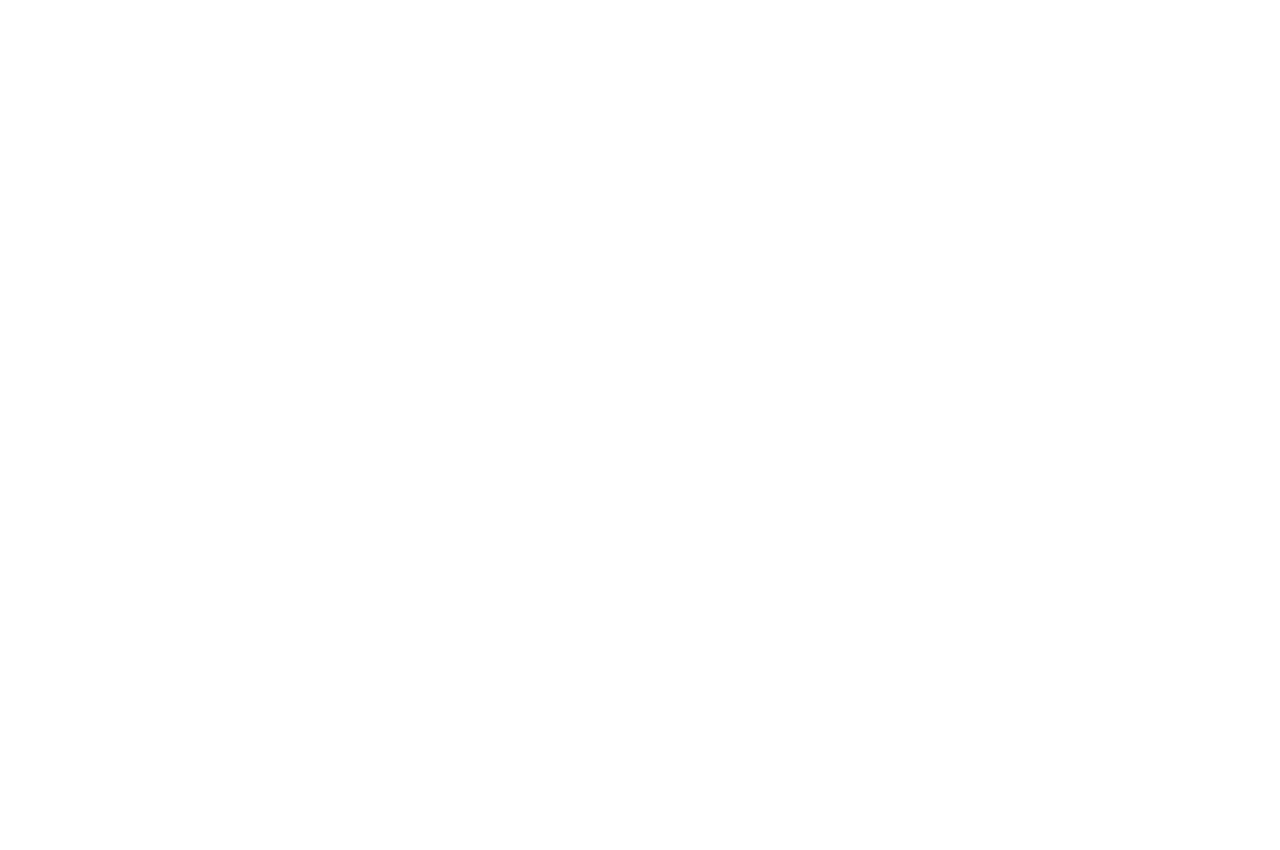
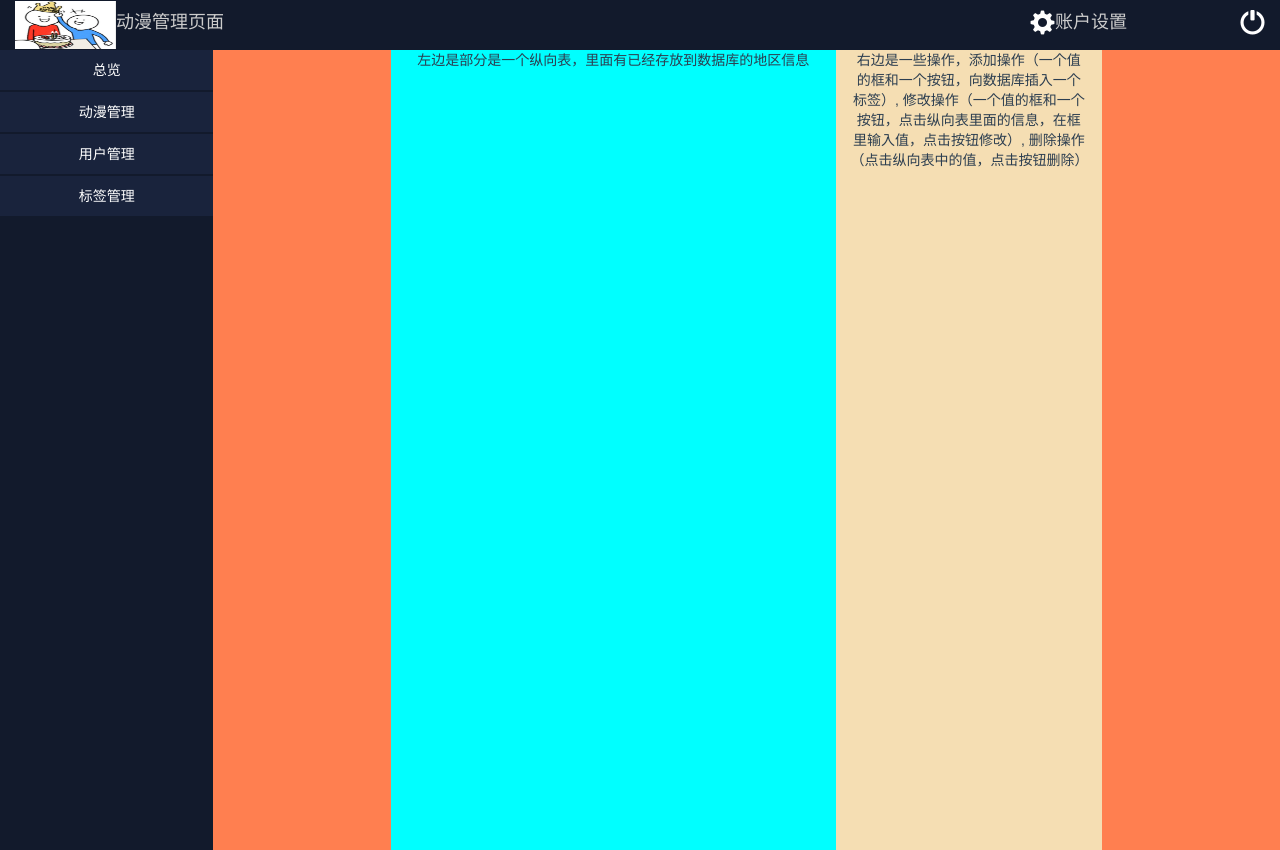
Before and after one commit to ChenZiWen66/AnimeProject, a Vue app in the folder web/: page /manage/ZoneManage in a window 1280 px wide. Before the commit the page ends 800 px from the top, so only its background shows below. Built offline with nearby package versions, Linux system fonts and the light colour scheme; a small style sheet from the web is missing.

Commit message:
1.添加了左侧菜单栏对应的右侧界面（目前是空的） 2.规划了地区管理界面的布局

```diff
--- a/web/src/components/Management/LeftMenu.vue
+++ b/web/src/components/Management/LeftMenu.vue
@@ -3,50 +3,35 @@
         <ul class="nav nav-default nav-stacked">
             <li role="presentation"><a href="#">总览</a></li>
             <li role="presentation">
-                <a href="#" class="dropdown-toggle" @click="mubiaobiaozhun = !mubiaobiaozhun">目标标准</a>
+                <a href="#" class="dropdown-toggle" @click="animeManageActive = !animeManageActive">动漫管理</a>
                 <transition name="sub-comments">
-                    <ul class="submenu" v-show="mubiaobiaozhun">
+                    <ul class="submenu" v-show="animeManageActive">
                         <li>
-                            <a href="#">
-                                规划管理
+                            <a href="#" @click="$router.push('/manage/AnimeInfoManagement')">
+                                动漫信息管理
                             </a>
                         </li>
                         <li>
-                            <a href="#">
-                                指标库
+                            <a href="#" @click="$router.push('/manage/UploadAnime')">
+                                上传动漫
                             </a>
                         </li>
                     </ul>
                 </transition>
             </li>
-            <li role="presentation"><a href="#">流程管理</a></li>
+            <li role="presentation"><a href="#">用户管理</a></li>
             <li role="presentation">
-                <a href="#" class="dropdown-toggle" @click="mubiaokaohe = !mubiaokaohe">目标考核管理</a>
+                <a href="#" class="dropdown-toggle" @click="tagManageActive = !tagManageActive">标签管理</a>
                 <transition name="sub-comments">
-                    <ul class="submenu" v-show="mubiaokaohe">
+                    <ul class="submenu" v-show="tagManageActive">
                         <li>
-                            <a href="#">
-                                考核基础设置
+                            <a href="#" @click="$router.push('/manage/ZoneManage')">
+                                地区设置
                             </a>
                         </li>
                         <li>
-                            <a href="#">
-                                考核体系与规划管理
-                            </a>
-                        </li>
-                        <li>
-                            <a href="#">
-                                目标考核
-                            </a>
-                        </li>
-                        <li>
-                            <a href="#">
-                                目标考核总览
-                            </a>
-                        </li>
-                        <li>
-                            <a href="#">
-                                服务基层测评
+                            <a href="#" @click="$router.push('/manage/TypeManage')">
+                                分类设置
                             </a>
                         </li>
                     </ul>
@@ -62,8 +47,8 @@
         name: "LeftMenu",
         data() {
             return {
-                mubiaobiaozhun: false,
-                mubiaokaohe: false
+                animeManageActive: false,
+                tagManageActive: false
             }
         },
         methods: {}
--- a/web/src/router/index.js
+++ b/web/src/router/index.js
@@ -6,6 +6,10 @@
 import AnimePlay from "../views/AnimePlay";
 import AnimeListPRC from "../views/AnimeListPRC";
 import ManagePage from "../views/ManagePage";
+import AnimeInfoManagePage from "../views/AnimeInfoManagePage";
+import UploadAnimePage from "../views/UploadAnimePage";
+import ZoneManagePage from "../views/ZoneManagePage";
+import TypeMangePage from "../views/TypeMangePage";
 
 Vue.use(VueRouter);
 
@@ -18,7 +22,27 @@
     {
         path: '/manage',
         name: 'ManagePage',
-        component: ManagePage
+        component: ManagePage,
+        children: [
+            {
+                path: '/manage/AnimeInfoManagement',
+                name: 'AnimeInfoManagePage',
+                component: AnimeInfoManagePage
+            },
+            {
+                path: '/manage/UploadAnime',
+                name: 'UploadAnimePage',
+                component: UploadAnimePage
+            },{
+                path: '/manage/ZoneManage',
+                name: 'ZoneManagePage',
+                component: ZoneManagePage
+            },{
+                path: '/manage/TypeManage',
+                name: 'TypeManagePage',
+                component: TypeMangePage
+            },
+        ]
     },
     {
         path: '/main',
@@ -28,13 +52,14 @@
     {
         path: '/view',
         name: 'AnimeView',
-        component: AnimeView
+        component: AnimeView,
+
     },
     {
         path: '/player',
         name: 'Play',
         component: AnimePlay
-    },{
+    }, {
         path: '/List',
         name: 'List',
         component: AnimeListPRC
--- /dev/null
+++ b/web/src/views/AnimeInfoManagePage.vue
@@ -0,0 +1,15 @@
+<template>
+    <div>
+        这是一个动漫信息管理页面。<br/>
+    </div>
+</template>
+
+<script>
+    export default {
+        name: "AnimeInfoManagePage"
+    }
+</script>
+
+<style scoped>
+
+</style>
--- a/web/src/views/ManagePage.vue
+++ b/web/src/views/ManagePage.vue
@@ -8,8 +8,8 @@
             <div class="col-md-2 leftMenu">
                 <LeftMenu/>
             </div>
-            <div class="col-md-10">
-                右侧内容栏
+            <div class="col-md-10 rightContent">
+                <router-view/>
             </div>
         </div>
     </div>
@@ -34,4 +34,9 @@
         height: 100vh;
         padding: 0
     }
+
+    .rightContent {
+        height: 100vh;
+        padding: 0;
+    }
 </style>
--- /dev/null
+++ b/web/src/views/TypeMangePage.vue
@@ -0,0 +1,15 @@
+<template>
+    <div>
+        这是管理分类标签的界面
+    </div>
+</template>
+
+<script>
+    export default {
+        name: "TypeMangePage"
+    }
+</script>
+
+<style scoped>
+
+</style>
--- /dev/null
+++ b/web/src/views/UploadAnimePage.vue
@@ -0,0 +1,15 @@
+<template>
+    <div>
+        这是上传动漫的界面
+    </div>
+</template>
+
+<script>
+    export default {
+        name: "UploadAnimePage"
+    }
+</script>
+
+<style scoped>
+
+</style>
--- /dev/null
+++ b/web/src/views/ZoneManagePage.vue
@@ -0,0 +1,27 @@
+<template>
+    <div class="container-fluid">
+        <div class="row">
+            <div class="col-md-2" style="background-color: coral;height: 100vh"></div>
+            <div class="col-md-5" style="background-color: aqua;height: 100vh">
+                左边是部分是一个纵向表，里面有已经存放到数据库的地区信息
+            </div>
+            <div class="col-md-3" style="background-color: wheat;height: 100vh">
+                右边是一些操作，添加操作（一个值的框和一个按钮，向数据库插入一个标签）,
+                修改操作（一个值的框和一个按钮，点击纵向表里面的信息，在框里输入值，点击按钮修改）,
+                删除操作（点击纵向表中的值，点击按钮删除）
+            </div>
+            <div class="col-md-2" style="background-color: coral;height: 100vh"></div>
+        </div>
+
+    </div>
+</template>
+
+<script>
+    export default {
+        name: "ZoneManagePage"
+    }
+</script>
+
+<style scoped>
+
+</style>
```
